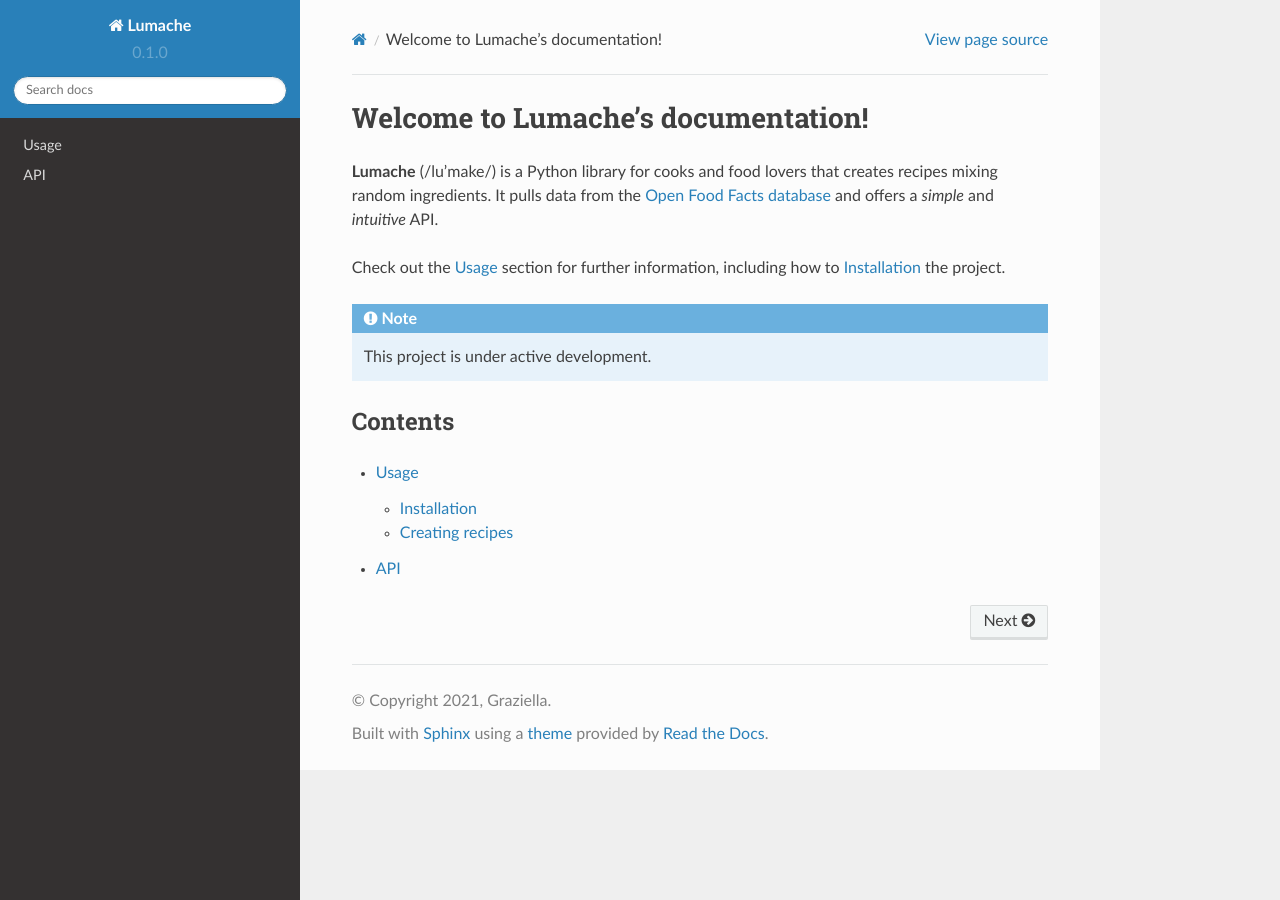
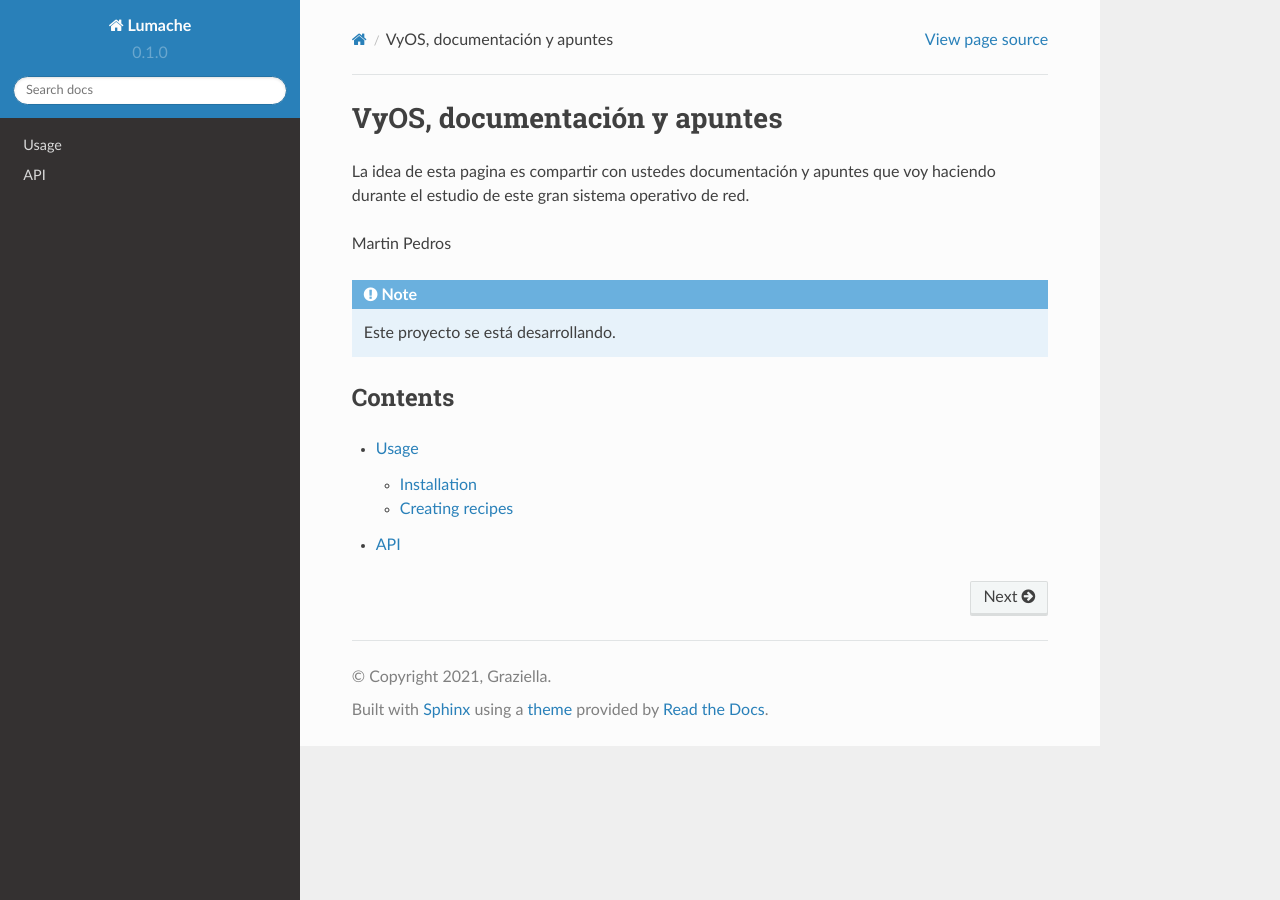
Before and after one commit to martinpedros/vyos, a Sphinx documentation site: the page built from docs/source/index.rst, in a window 1280 px wide. Built offline with Sphinx 7.4.7 and the Read the Docs theme 2.0.0, drawn with Linux system fonts in a browser that asks for light colours.

Commit message:
Update index.rst

```diff
--- a/docs/source/index.rst
+++ b/docs/source/index.rst
@@ -1,17 +1,13 @@
-Welcome to Lumache's documentation!
-===================================
+VyOS, documentación y apuntes
+=============================
 
-**Lumache** (/lu'make/) is a Python library for cooks and food lovers
-that creates recipes mixing random ingredients.
-It pulls data from the `Open Food Facts database <https://world.openfoodfacts.org/>`_
-and offers a *simple* and *intuitive* API.
+La idea de esta pagina es compartir con ustedes documentación y apuntes que voy haciendo durante el estudio de este gran sistema operativo de red.
 
-Check out the :doc:`usage` section for further information, including
-how to :ref:`installation` the project.
+Martin Pedros
 
 .. note::
 
-   This project is under active development.
+   Este proyecto se está desarrollando.
 
 Contents
 --------
```
